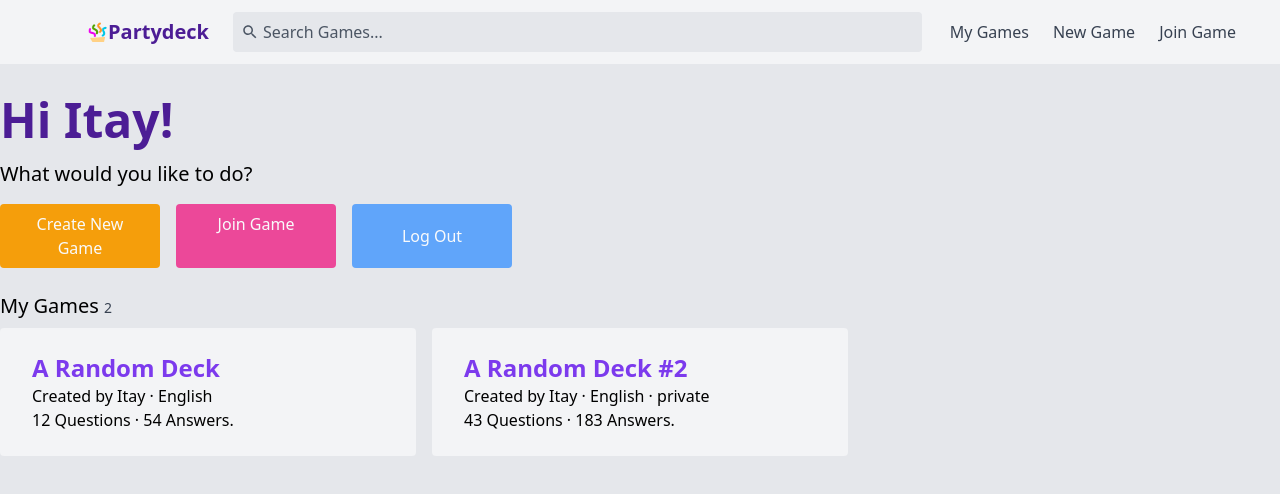
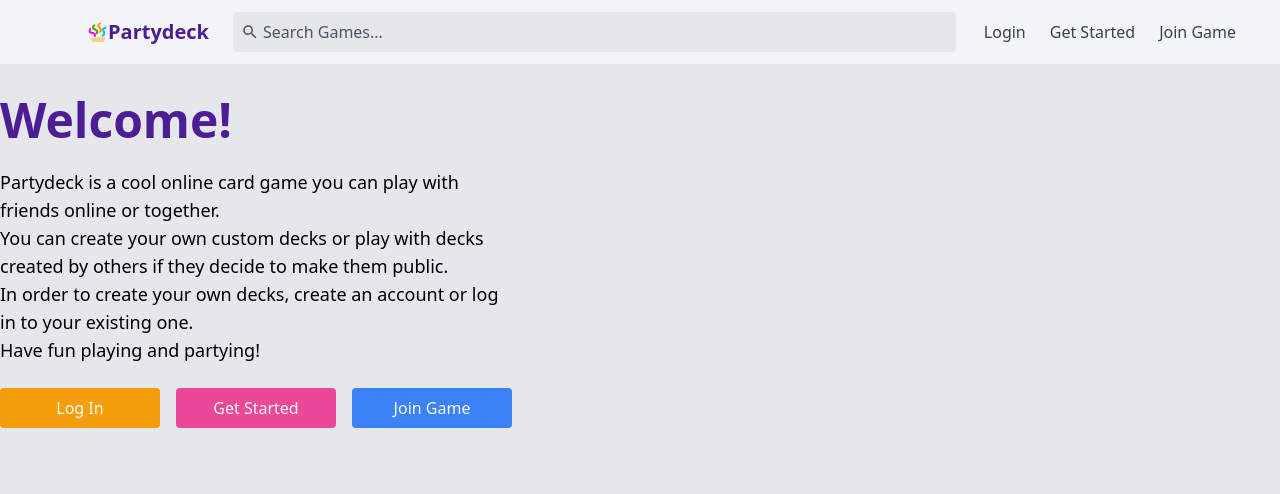
Before and after one commit to itays123/partydeck, a React (Create React App) app in the folder panel/: page / in a window 1280 px wide. Shown: the top 494 px of the page. Built offline with nearby package versions, Linux system fonts and the light colour scheme.

Commit message:
FEATURE: Not authenticated home page

```diff
--- /dev/null
+++ b/panel/src/Home/AboutText.js
@@ -0,0 +1,15 @@
+const AboutText = () => {
+  return (
+    <p className="my-6 text-lg w-full md:w-3/4 lg:w-2/3 max-w-lg">
+      Partydeck is a cool online card game you can play with friends online or
+      together. <br />
+      You can create your own custom decks or play with decks created by others
+      if they decide to make them public. <br />
+      In order to create your own decks, create an account or log in to your
+      existing one. <br />
+      Have fun playing and partying!
+    </p>
+  );
+};
+
+export default AboutText;
--- a/panel/src/Home/Home.js
+++ b/panel/src/Home/Home.js
@@ -1,6 +1,7 @@
 import { useAuthContext } from '../auth/AuthContext';
 import AuthOnly from '../auth/AuthOnly';
 import GameList from '../shared/GameList/GameList';
+import AboutText from './AboutText';
 import SignedInActions from './SignedInActions';
 import SignedOutActions from './SignedOutActions';
 
@@ -14,7 +15,12 @@ const Home = () => {
             <AuthOnly>Hi {String(user.name).split(' ')[0]}!</AuthOnly>
             <AuthOnly shouldNotBeAuthenticated>Welcome!</AuthOnly>
           </h1>
-          <h2 className="mt-4 text-xl">What would you like to do?</h2>
+          <AuthOnly>
+            <h2 className="mt-4 text-xl">What would you like to do?</h2>
+          </AuthOnly>
+          <AuthOnly shouldNotBeAuthenticated>
+            <AboutText />
+          </AuthOnly>
           <div className="grid grid gird-cols-1 md:grid-cols-3 w-full md:w-3/4 lg:w-2/3 max-w-lg mt-4 gap-4">
             <SignedInActions />
             <SignedOutActions />
--- a/panel/src/Home/SignedOutActions.js
+++ b/panel/src/Home/SignedOutActions.js
@@ -7,15 +7,15 @@ const SignedOutActions = () => {
     <AuthOnly shouldNotBeAuthenticated>
       <Link
         className="bg-yellow-500 colorful-button animation-scaleup"
+        to="/login"
+      >
+        Log In
+      </Link>
+      <Link
+        className="bg-pink-500 colorful-button animation-scaleup"
         to="/start"
       >
         Get Started
-      </Link>
-      <Link
-        className="bg-pink-500 colorful-button animation-scaleup"
-        to="/login"
-      >
-        Log In
       </Link>
       <a
         className="bg-blue-500 colorful-button animation-scaleup"
--- a/panel/src/auth/AuthContext.js
+++ b/panel/src/auth/AuthContext.js
@@ -9,7 +9,7 @@ export function useAuthContext() {
 
 const AuthContextProvider = ({ children }) => {
   const dummyData = {
-    isSignedIn: true,
+    isSignedIn: false,
     logout() {},
     user: {
       _id: '1',
```
